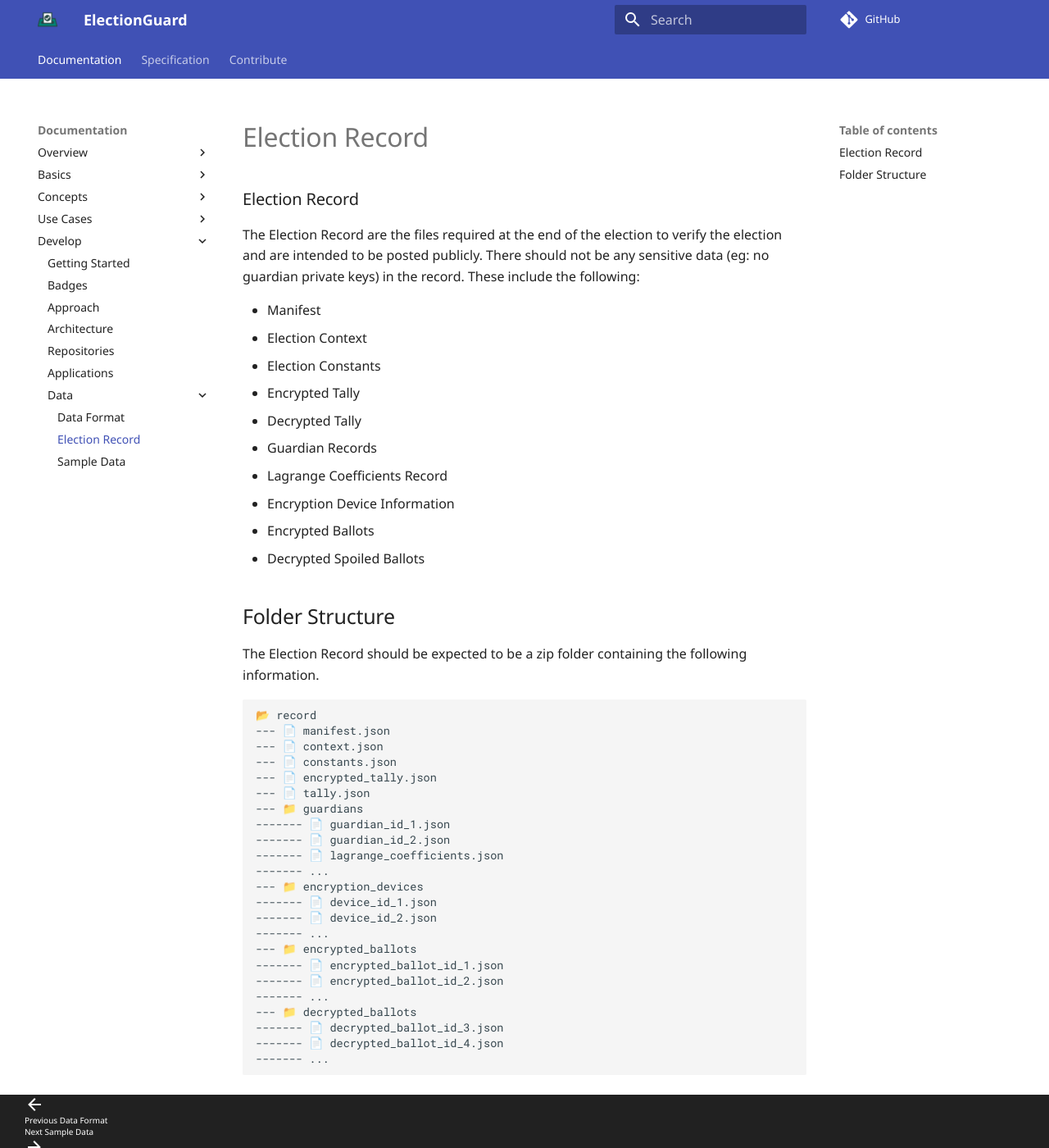
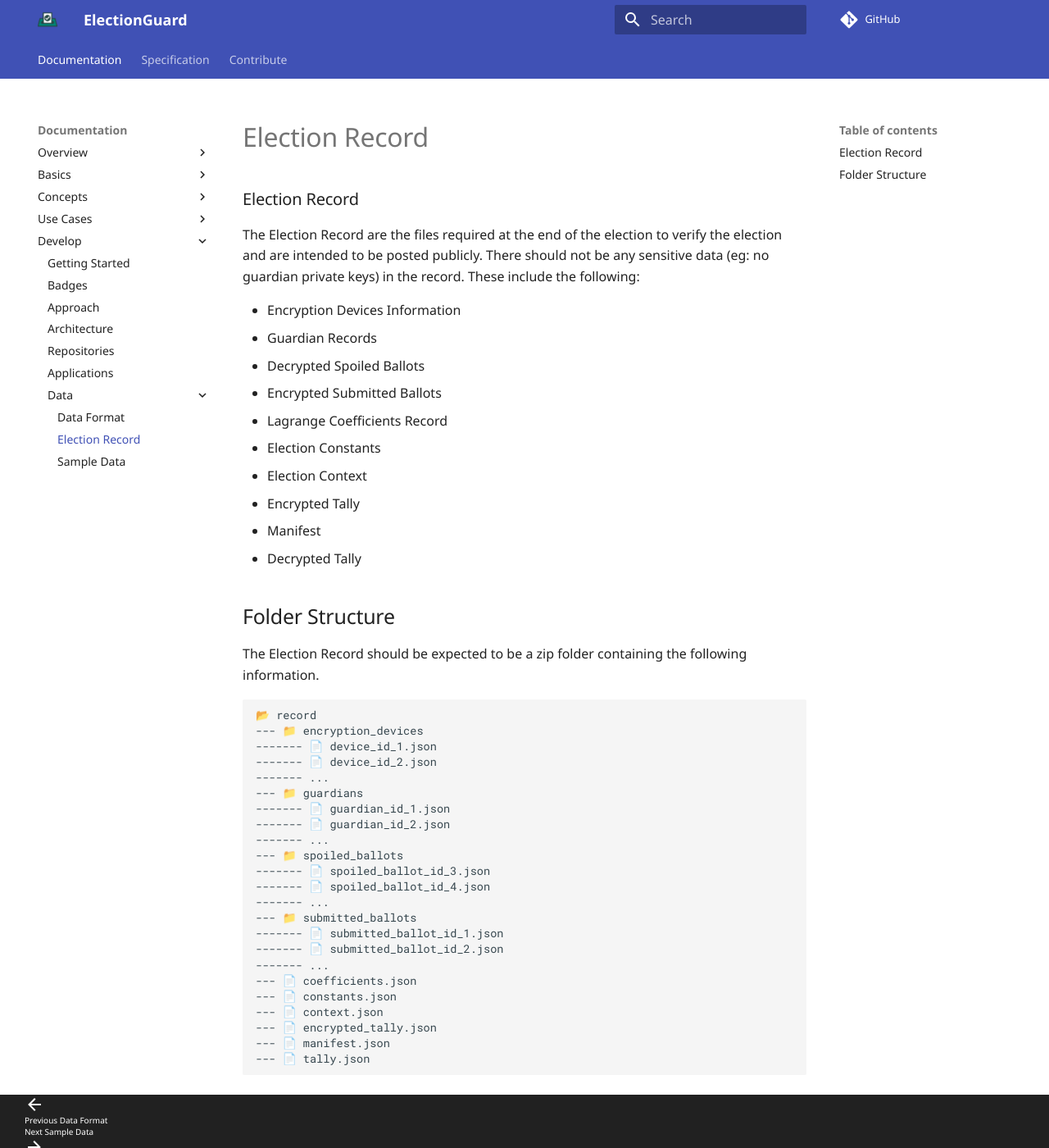
Before and after one commit to Election-Tech-Initiative/electionguard, an MkDocs documentation site: the page built from docs/develop/Election_Record.md, in a window 1280 px wide and 1400 px high. Shown: the whole window at 82% size. Built offline with MkDocs 1.6.1 and Material for MkDocs 9.7.7, drawn with Linux system fonts in a browser that asks for light colours; some web fonts are replaced; comment, search, counter and statistics services are not loaded.

Commit message:
📝 Update Election Record to match python

````diff
--- a/docs/develop/Election_Record.md
+++ b/docs/develop/Election_Record.md
@@ -2,16 +2,16 @@
 
 The Election Record are the files required at the end of the election to verify the election and are intended to be posted publicly. There should not be any sensitive data (eg: no guardian private keys) in the record. These include the following:
 
+- Encryption Devices Information
+- Guardian Records
+- Decrypted Spoiled Ballots
+- Encrypted Submitted Ballots
+- Lagrange Coefficients Record
+- Election Constants
+- Election Context
+- Encrypted Tally
 - Manifest
-- Election Context
-- Election Constants
-- Encrypted Tally
 - Decrypted Tally
-- Guardian Records
-- Lagrange Coefficients Record
-- Encryption Device Information
-- Encrypted Ballots
-- Decrypted Spoiled Ballots
 
 ## Folder Structure
 
@@ -19,26 +19,26 @@ The Election Record should be expected to be a zip folder containing the followi
 
 ```
 📂 record
---- 📄 manifest.json
---- 📄 context.json
---- 📄 constants.json
---- 📄 encrypted_tally.json
---- 📄 tally.json
---- 📁 guardians
-------- 📄 guardian_id_1.json
-------- 📄 guardian_id_2.json
-------- 📄 lagrange_coefficients.json
-------- ...
 --- 📁 encryption_devices
 ------- 📄 device_id_1.json
 ------- 📄 device_id_2.json
 ------- ...
---- 📁 encrypted_ballots
-------- 📄 encrypted_ballot_id_1.json
-------- 📄 encrypted_ballot_id_2.json
+--- 📁 guardians
+------- 📄 guardian_id_1.json
+------- 📄 guardian_id_2.json
 ------- ...
---- 📁 decrypted_ballots
-------- 📄 decrypted_ballot_id_3.json
-------- 📄 decrypted_ballot_id_4.json
+--- 📁 spoiled_ballots
+------- 📄 spoiled_ballot_id_3.json
+------- 📄 spoiled_ballot_id_4.json
 ------- ...
+--- 📁 submitted_ballots
+------- 📄 submitted_ballot_id_1.json
+------- 📄 submitted_ballot_id_2.json
+------- ...
+--- 📄 coefficients.json
+--- 📄 constants.json
+--- 📄 context.json
+--- 📄 encrypted_tally.json
+--- 📄 manifest.json
+--- 📄 tally.json
 ```
````
